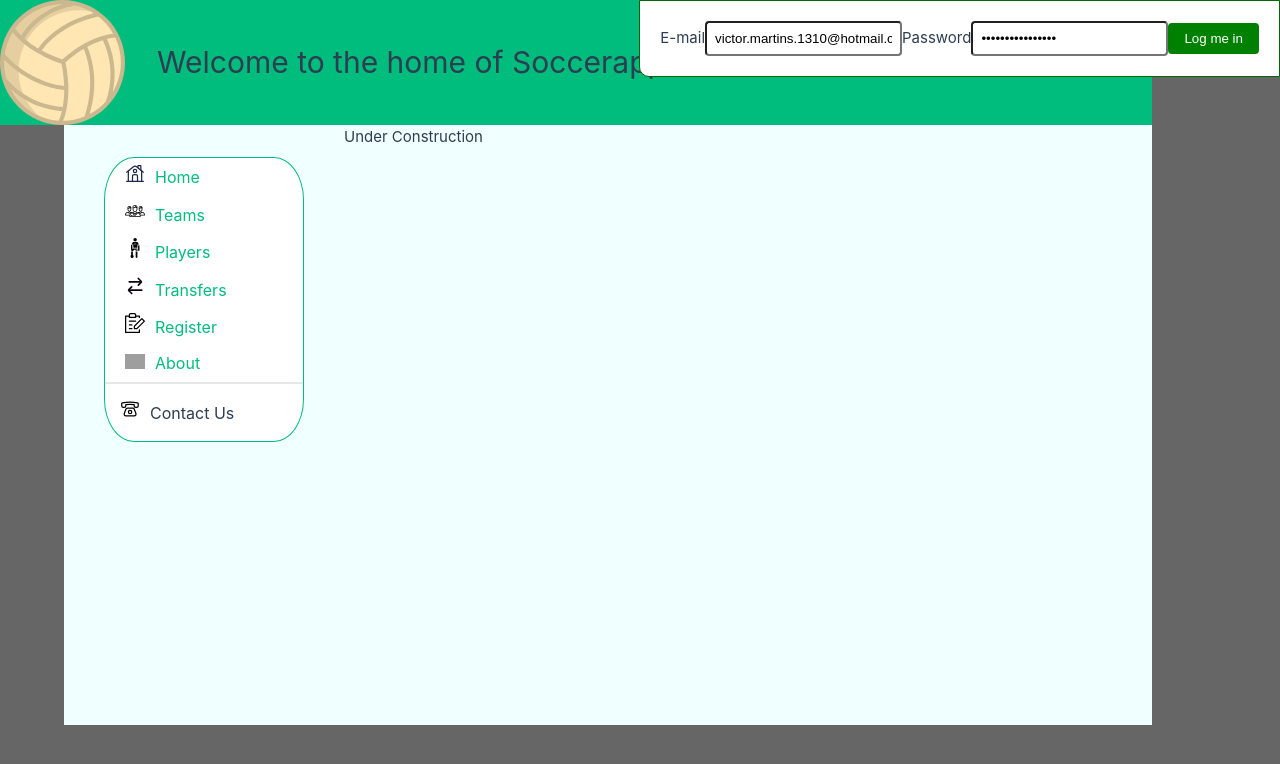
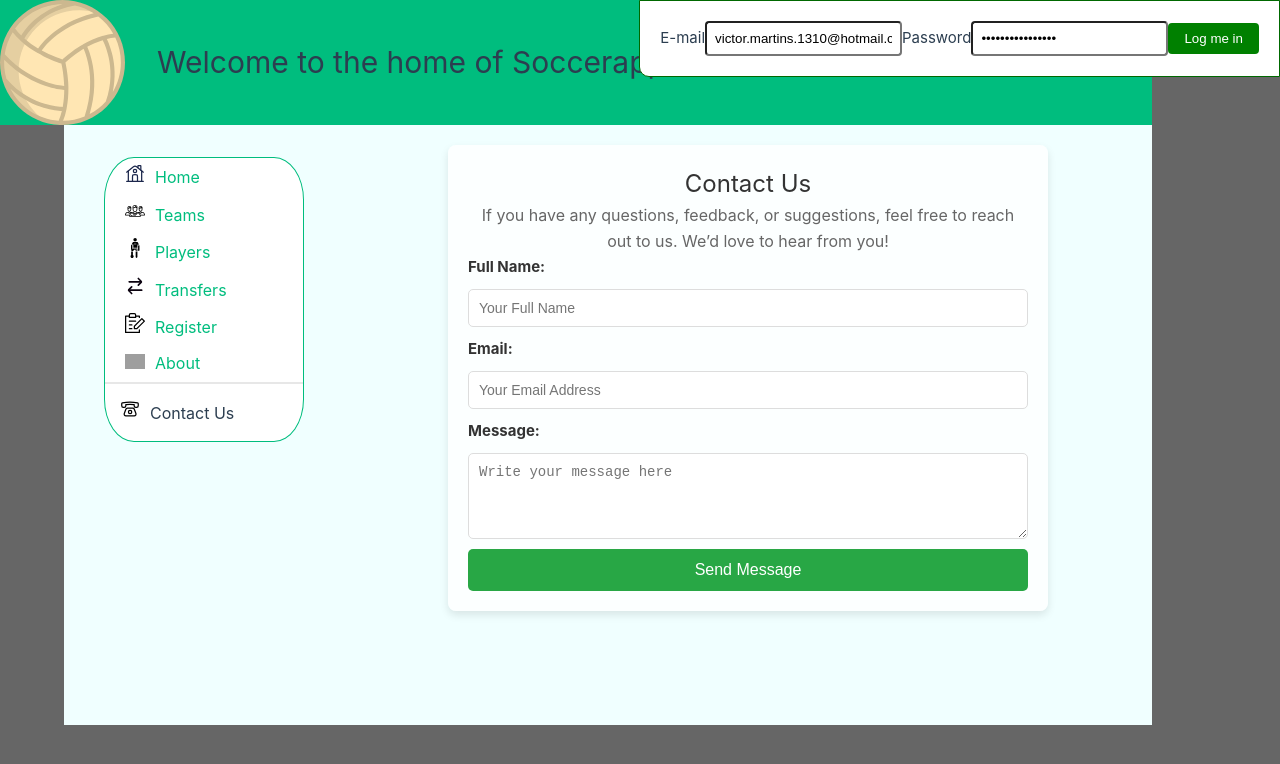
Before and after one commit to Bastelrocks/Project-Team-C, a Vue app in the folder SoccerApp/: page /contact in a window 1280 px wide. Shown: the top 764 px of the page. Built offline with nearby package versions, Linux system fonts and the light colour scheme; grey boxes are pictures that could not be loaded.

Commit message:
Raad Tarawneh Code update

```diff
--- /dev/null
+++ b/SoccerApp/src/components/NotFound.vue
@@ -0,0 +1,37 @@
+<script>
+export default {
+  name: "NotFound"
+};
+</script>
+
+
+<template>
+    <div class="not-found">
+    <img src="https://admiral.digital/wp-content/uploads/2023/08/404_page-not-found-1024x576.png" alt="Not Found Logo" class="not-found-logo" />
+    <h2>404 - Page Not Found</h2>
+    <p>Sorry, we couldn't find the page you were looking for.</p>
+  </div>
+</template>
+
+<style scoped>
+.not-found {
+  text-align: center;
+  padding: 50px;
+  color: #555;
+}
+
+.not-found-logo {
+  width: 50%;
+  margin-bottom: 20px;
+}
+
+h2 {
+  font-size: 24px;
+  color: #333;
+}
+
+p {
+  font-size: 18px;
+  color: #777;
+}
+</style>
--- a/SoccerApp/src/router/index.js
+++ b/SoccerApp/src/router/index.js
@@ -5,6 +5,8 @@ import TransferList from '@/views/TransferList.vue'
 import Register from '@/views/Register.vue'
 import PlayerView from '@/views/PlayerView.vue'
 import ContactView from '@/views/ContactView.vue'
+import NotFound from '../components/NotFound.vue'; // استيراد المكوّن NotFound
+
 
 const router = createRouter({
   history: createWebHistory(import.meta.env.BASE_URL),
@@ -13,6 +15,16 @@ const router = createRouter({
       path: '/',
       name: 'home',
       component: HomeView
+    },
+    {
+      path: '/about',
+      name: 'about',
+      component: () => import('../views/AboutView.vue'),
+    },
+    {
+      path: '/:pathMatch(.*)*',
+      name: 'NotFound',
+      component: NotFound,
     },
     {
       path: '/teams',
@@ -53,6 +65,6 @@ const router = createRouter({
       component: () => import('../views/AboutView.vue')
     }
   ]
-})
+});
 
-export default router
+export default router;
--- a/SoccerApp/src/views/ContactView.vue
+++ b/SoccerApp/src/views/ContactView.vue
@@ -3,9 +3,79 @@
 </script>
 
 <template>
-    <div>Under Construction</div>
+    <div class="contact-us-section">
+    <h2>Contact Us</h2>
+    <p>If you have any questions, feedback, or suggestions, feel free to reach out to us. We’d love to hear from you!</p>
+
+    <form id="contactForm">
+        <label for="name">Full Name:</label>
+        <input type="text" id="name" name="name" placeholder="Your Full Name" required>
+
+        <label for="email">Email:</label>
+        <input type="email" id="email" name="email" placeholder="Your Email Address" required>
+
+        <label for="message">Message:</label>
+        <textarea id="message" name="message" rows="4" placeholder="Write your message here" required></textarea>
+
+        <button type="submit">Send Message</button>
+    </form>
+</div>
 </template>
 
 <style scoped>
+.contact-us-section {
+    width: 100%;
+    max-width: 600px;
+    margin: 20px auto;
+    padding: 20px;
+    background: rgba(255, 255, 255, 0.8);
+    border-radius: 8px;
+    box-shadow: 0 4px 8px rgba(0, 0, 0, 0.1);
+}
 
+.contact-us-section h2 {
+    text-align: center;
+    font-size: 24px;
+    color: #333;
+}
+
+.contact-us-section p {
+    text-align: center;
+    font-size: 16px;
+    color: #666;
+}
+
+.contact-us-section form {
+    display: flex;
+    flex-direction: column;
+    gap: 10px;
+}
+
+.contact-us-section label {
+    font-weight: bold;
+    color: #333;
+}
+
+.contact-us-section input,
+.contact-us-section textarea {
+    padding: 10px;
+    font-size: 14px;
+    border: 1px solid #ddd;
+    border-radius: 5px;
+}
+
+.contact-us-section button {
+    padding: 12px;
+    font-size: 16px;
+    color: white;
+    background-color: #28a745;
+    border: none;
+    border-radius: 5px;
+    cursor: pointer;
+    transition: background 0.3s ease;
+}
+
+.contact-us-section button:hover {
+    background-color: #218838;
+}
 </style>
```
